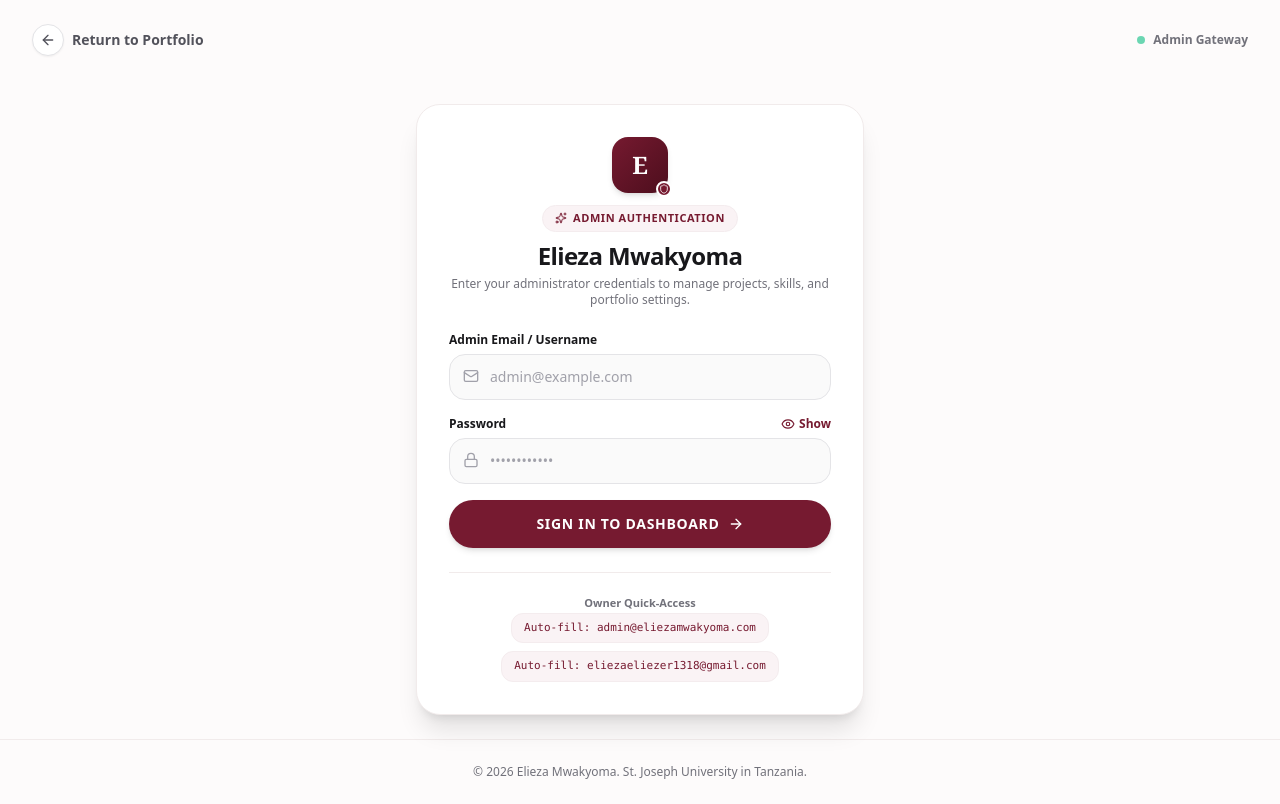
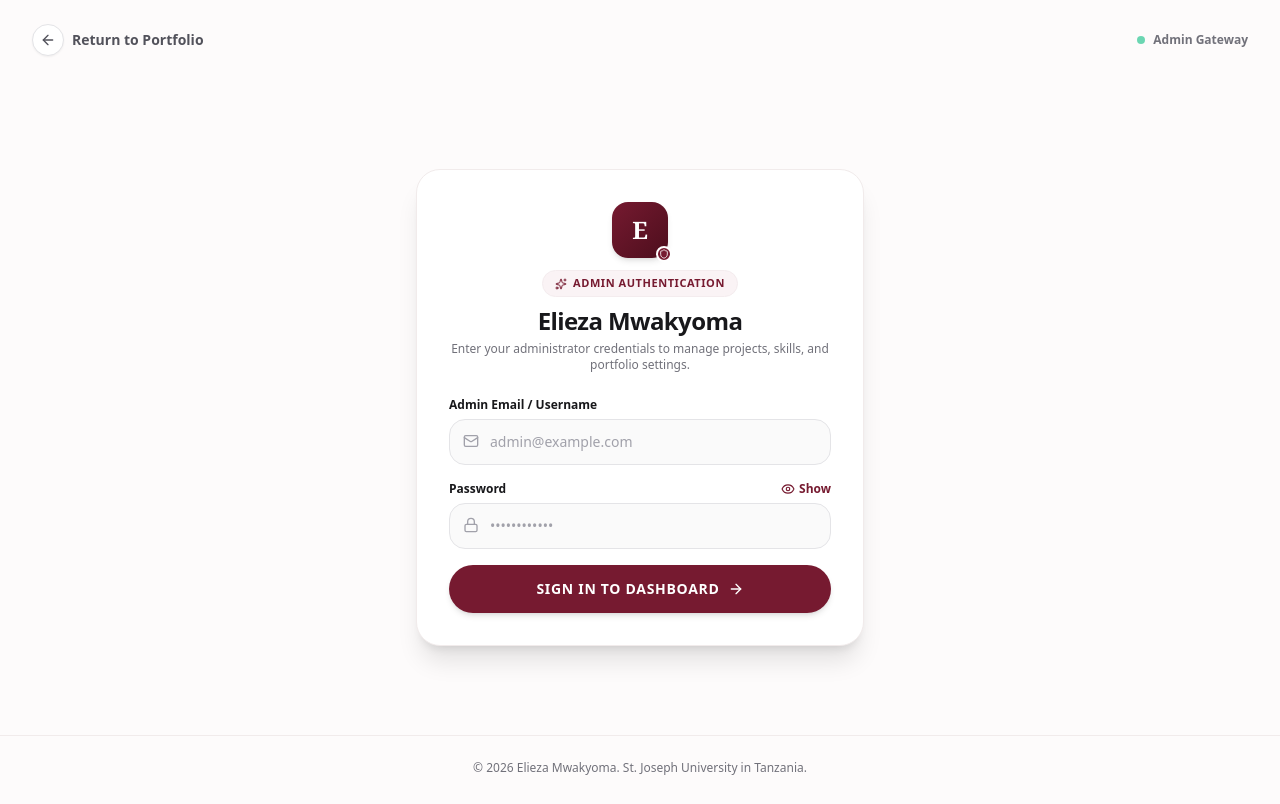
Before and after one commit to mwakyomax/eliezer_portifolio, a React (Vite) app: page /login in a window 1280 px wide. Built offline with nearby package versions, Linux system fonts and the light colour scheme; no server answers; a web font is replaced by a local one.

Commit message:
refactor: remove auto-fill credential buttons
Remove development-only quick-access credentials from the login page to improve security and production readiness.

```diff
--- a/src/pages/Login.tsx
+++ b/src/pages/Login.tsx
@@ -163,38 +163,6 @@ export const Login: React.FC = () => {
               )}
             </button>
           </form>
-
-          {/* Quick Credential Hints & 1-Click Fill for Owner */}
-          <div className="pt-4 border-t border-[#F1EBEB] text-center space-y-2">
-            <span className="text-[11px] font-semibold text-[#71717A]">
-              Owner Quick-Access
-            </span>
-            <div className="flex flex-wrap gap-2 justify-center">
-              <button
-                type="button"
-                onClick={() => {
-                  setEmail('admin@eliezamwakyoma.com');
-                  setPassword('adminpassword123');
-                }}
-                className="text-[11px] font-mono px-3 py-1.5 rounded-xl bg-[#FAF3F5] text-[#761A30] hover:bg-[#761A30] hover:text-white border border-[#F4ECEE] transition-all cursor-pointer"
-                title="Fill default admin credentials"
-              >
-                Auto-fill: admin@eliezamwakyoma.com
-              </button>
-              <button
-                type="button"
-                onClick={() => {
-                  setEmail('eliezaeliezer1318@gmail.com');
-                  setPassword('mwakyoma123');
-                }}
-                className="text-[11px] font-mono px-3 py-1.5 rounded-xl bg-[#FAF3F5] text-[#761A30] hover:bg-[#761A30] hover:text-white border border-[#F4ECEE] transition-all cursor-pointer"
-                title="Fill custom admin credentials from .env"
-              >
-                Auto-fill: eliezaeliezer1318@gmail.com
-              </button>
-            </div>
-          </div>
-
         </div>
       </div>
 
```
